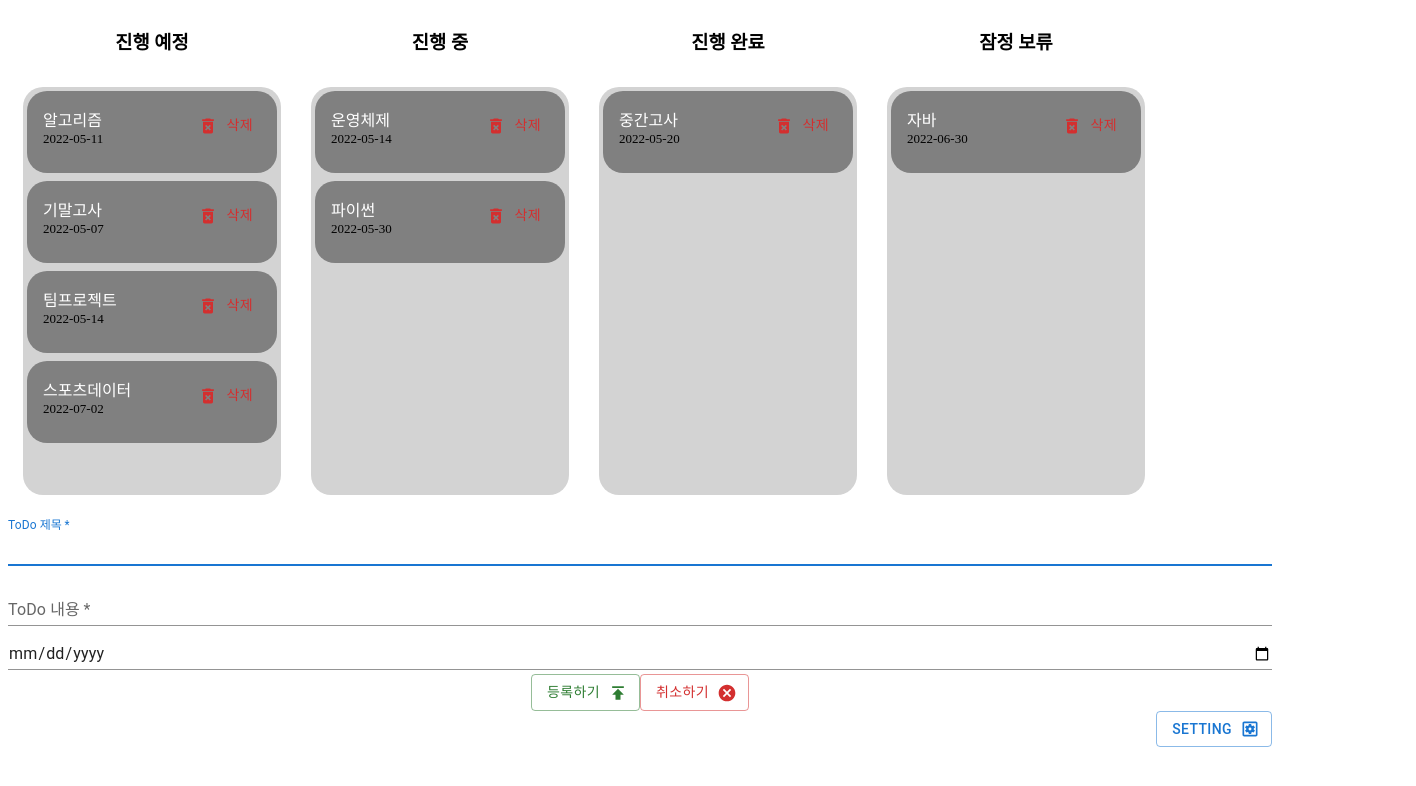
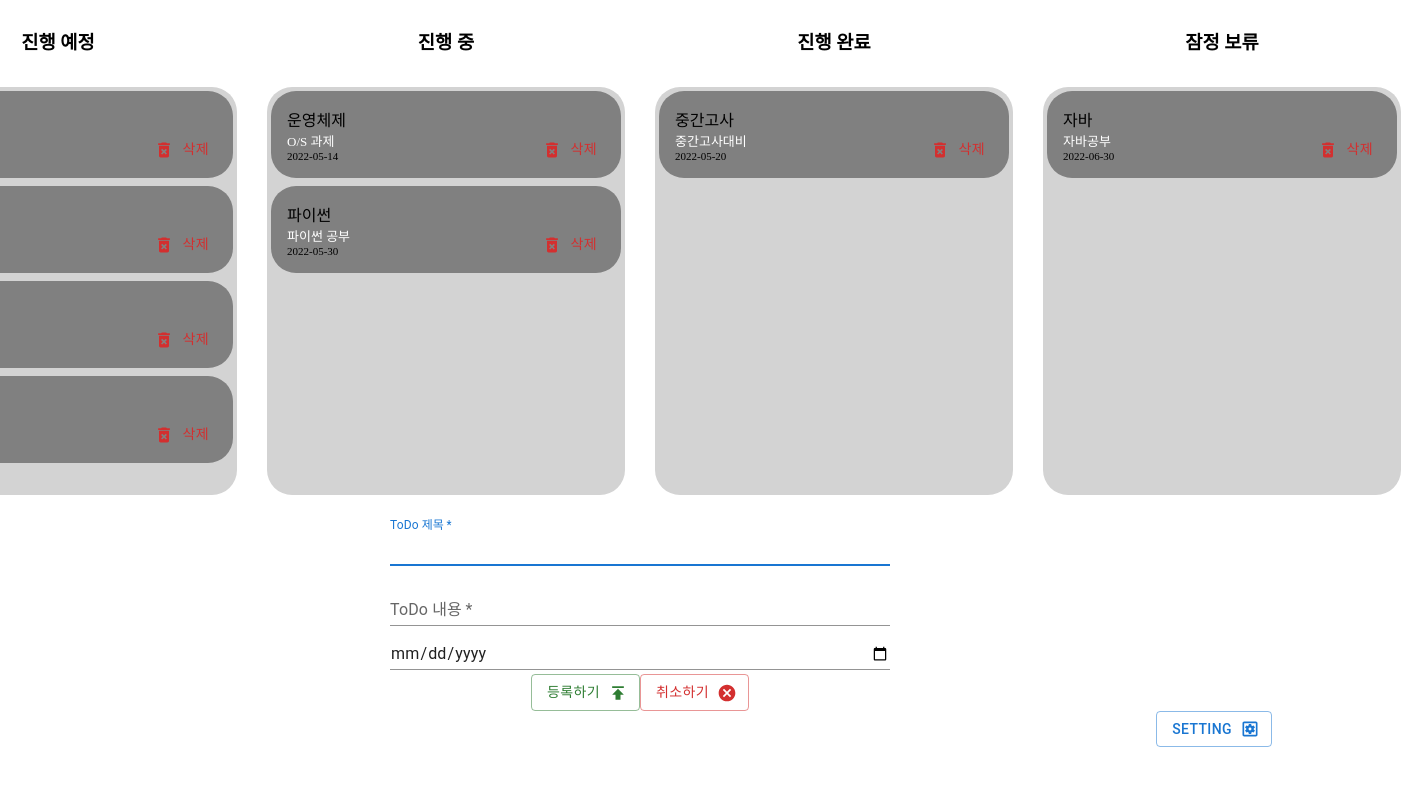
Before and after one commit to nuyh99/WAP_Todo, a React (Create React App) app: page /room/a1 in a window 1280 px wide. Both pictures are taken after a click on the button "일정 추가하기". Shown: the top 786 px of the page, 1416 px wide, since content can reach past the window. Built offline with nearby package versions, Linux system fonts and the light colour scheme.

Commit message:
05-07 Add useReducer, useContext

```diff
--- a/src/RoomDetail/RoomDetail.js
+++ b/src/RoomDetail/RoomDetail.js
@@ -1,4 +1,4 @@
-import { useState } from "react";
+import { useContext, useState } from "react";
 import { DragDropContext, Droppable, Draggable } from "react-beautiful-dnd";
 import uuid from "react-uuid";
 import AddTaskIcon from "@mui/icons-material/AddTask";
@@ -7,7 +7,6 @@ import PublishIcon from "@mui/icons-material/Publish";
 import CancelIcon from "@mui/icons-material/Cancel";
 import DeleteForeverIcon from "@mui/icons-material/DeleteForever";
 import RoomSetting from "./RoomSetting";
-import { useParams } from "react-router-dom";
 
 const itemsFromBackend = [
   {
@@ -151,9 +150,6 @@ const onDragEnd = (result, columns, setColumns) => {
     });
     destItems.splice(destination.index, 0, removed);
 
-    console.log(sourceItems);
-    console.log(destItems);
-
     setColumns({
       ...columns,
       [source.droppableId]: {
@@ -200,9 +196,6 @@ const onDragEnd = (result, columns, setColumns) => {
 };
 
 function RoomDetail() {
-  const a = useParams();
-  console.log(a);
-
   // toDo 목록
   const [columns, setColumns] = useState(columnsFromBackend);
   // 일정 추가하기 클릭 여부
@@ -225,7 +218,6 @@ function RoomDetail() {
 
   // 일정 추가 Input
   const toDoInputFunc = (e) => {
-    console.log(e.target.name);
     const { name, value } = e.target;
     setToDoAdd({ ...toDoAdd, [name]: value });
   };
@@ -289,7 +281,12 @@ function RoomDetail() {
 
   return (
     <>
-      <div style={{ display: "flex", justifytitle: "center", height: "100%" }}>
+      <div
+        style={{
+          display: "flex",
+          justifyContent: "center",
+        }}
+      >
         <DragDropContext
           onDragEnd={(result) => onDragEnd(result, columns, setColumns)}
           onDragStart={(result) => onDragStart(result, columns, setColumns)}
@@ -317,9 +314,9 @@ function RoomDetail() {
                               ? "skyblue"
                               : "lightgrey",
                             padding: 4,
-                            width: 250,
+                            width: "350px",
                             minHeight: "400px",
-                            borderRadius: "20px 20px 20px 20px",
+                            borderRadius: "25px 25px 25px 25px",
                           }}
                         >
                           {column.items.map((item, index) => {
@@ -343,12 +340,18 @@ function RoomDetail() {
                                         backgroundColor: snapshot.isDragging
                                           ? "#3c473a"
                                           : "grey",
-                                        color: "white",
+                                        color: "black",
                                         ...provided.draggableProps.style,
-                                        borderRadius: "20px 20px 20px 20px",
+                                        borderRadius: "25px 25px 25px 25px",
                                       }}
                                     >
-                                      <div style={{ display: "inline" }}>
+                                      <div
+                                        style={{
+                                          whiteSpace: "nowrap",
+                                          overflow: "hidden",
+                                          textOverflow: "ellipsis",
+                                        }}
+                                      >
                                         {item.title}
                                       </div>
                                       <Button
@@ -368,6 +371,17 @@ function RoomDetail() {
                                       <div
                                         style={{
                                           fontSize: "13px",
+                                          color: "white",
+                                          whiteSpace: "nowrap",
+                                          overflow: "hidden",
+                                          textOverflow: "ellipsis",
+                                        }}
+                                      >
+                                        {item.content}
+                                      </div>
+                                      <div
+                                        style={{
+                                          fontSize: "11px",
                                           color: "black",
                                         }}
                                       >
@@ -392,7 +406,13 @@ function RoomDetail() {
       </div>
       <div style={{ textAlign: "center", height: "100%" }}>
         {isClick ? (
-          <div>
+          <div
+            style={{
+              maxWidth: "500px",
+              display: "inline-block",
+              textAlign: "center",
+            }}
+          >
             <form type="submit" onSubmit={toDoAddFunc}>
               <TextField
                 autoFocus
--- a/src/RoomDetail/RoomSetting.js
+++ b/src/RoomDetail/RoomSetting.js
@@ -12,12 +12,17 @@ import Typography from "@mui/material/Typography";
 import CloseIcon from "@mui/icons-material/Close";
 import Slide from "@mui/material/Slide";
 import SettingsApplicationsOutlinedIcon from "@mui/icons-material/SettingsApplicationsOutlined";
+import { useParams } from "react-router-dom";
 
 const Transition = React.forwardRef(function Transition(props, ref) {
   return <Slide direction="up" ref={ref} {...props} />;
 });
 
 const RoomSetting = () => {
+  // 방 url을 가져와서 초대코드 생성
+  const param = useParams();
+  const room_Id = param.roomid;
+
   const [open, setOpen] = React.useState(false);
 
   const handleClickOpen = () => {
@@ -67,10 +72,7 @@ const RoomSetting = () => {
           </ListItem>
           <Divider />
           <ListItem button>
-            <ListItemText
-              primary="Default notification ringtone"
-              secondary="Tethys"
-            />
+            <ListItemText primary="초대코드" secondary={room_Id} />
           </ListItem>
         </List>
       </Dialog>
--- a/src/RoomsList/AddRoom.js
+++ b/src/RoomsList/AddRoom.js
@@ -1,5 +1,5 @@
 import { useState } from "react";
-
+import React, { useContext } from "react";
 import Button from "@mui/material/Button";
 import TextField from "@mui/material/TextField";
 import Dialog from "@mui/material/Dialog";
@@ -11,9 +11,16 @@ import AddBoxIcon from "@mui/icons-material/AddBox";
 import CancelIcon from "@mui/icons-material/Cancel";
 import CreateIcon from "@mui/icons-material/Create";
 
-const AddRoom = (prop) => {
+import { UserDispatch } from "./PersonalRooms";
+import uuid from "react-uuid";
+
+const AddRoom = () => {
   const [open, setOpen] = useState(false);
-  const [newRoom, setNewRoom] = useState({ roomName: "", roomIntro: "" });
+  const [newRoom, setNewRoom] = useState({
+    roomName: "",
+    roomIntro: "",
+    roomId: "",
+  });
 
   const { roomName, roomIntro } = newRoom; // 비구조화 할당으로 객체 분해
 
@@ -21,7 +28,7 @@ const AddRoom = (prop) => {
     setOpen(true);
   };
 
-  const handleClose = () => {
+  const handleClose = (e) => {
     // Dialog 닫을 때 초기화
     setOpen(false);
     setNewRoom({
@@ -35,9 +42,15 @@ const AddRoom = (prop) => {
     setNewRoom({ ...newRoom, [name]: value });
   };
 
+  const dispatch = useContext(UserDispatch);
+
   const onSubmitFunc = (e) => {
     e.preventDefault();
-    prop.addRoomFunc(newRoom);
+    const id = uuid();
+    dispatch({
+      type: "ADD_ROOM_LIST",
+      room: { ...newRoom, roomId: id },
+    });
     handleClose();
   };
 
--- a/src/RoomsList/PersonalRooms.js
+++ b/src/RoomsList/PersonalRooms.js
@@ -1,27 +1,48 @@
-import { useState } from "react";
+import React, { useReducer, useState } from "react";
 import { useParams } from "react-router-dom";
 import AddRoom from "./AddRoom";
 import RoomsList from "./RoomsList";
 
+// useReducer
+const reducer = (state, action) => {
+  console.log(action);
+  console.log(state);
+  switch (action.type) {
+    case "GET_ROOM_LIST":
+      return state;
+    case "ADD_ROOM_LIST":
+      return [...state, action.room];
+    case "GET_ROOM_NAME":
+      const room_name = state.forEach((element) => {
+        return element.roomId === action.roomId;
+      });
+      return room_name;
+    default:
+      return state;
+  }
+};
+
+export const UserDispatch = React.createContext(null);
+
 const Rooms = () => {
-  const id = useParams();
+  const [userId, setUserId] = useState("test");
 
-  const [userId, setUserId] = useState("test");
-  const [rooms, setRooms] = useState([
+  // 초기 방 가져오기
+  const rooms = [
     { roomName: "test1", roomIntro: "test1 intros", roomId: "a1" },
     { roomName: "test2", roomIntro: "test2 intros", roomId: "b2" },
     { roomName: "테스트4", roomIntro: "test3 intros", roomId: "bb5" },
-  ]);
+  ];
 
-  const addRoomFunc = (room) => {
-    setRooms([...rooms, room]);
-  };
+  const [roomList, dispatch] = useReducer(reducer, rooms);
 
   return (
     <div>
       접속중인 아이디 : {userId}
-      <AddRoom addRoomFunc={addRoomFunc} />
-      <RoomsList rooms={rooms} />
+      <UserDispatch.Provider value={dispatch}>
+        <AddRoom />
+        <RoomsList rooms={roomList} />
+      </UserDispatch.Provider>
     </div>
   );
 };
--- a/src/RoomsList/RoomsList.js
+++ b/src/RoomsList/RoomsList.js
@@ -1,8 +1,9 @@
+import { useContext } from "react";
 import { Link } from "react-router-dom";
+import { UserDispatch } from "./PersonalRooms";
 
 const RoomsList = (prop) => {
   prop.rooms.map((intro) => console.log(intro.roomName));
-
   return (
     <div>
       <h1>방목록</h1>
```
